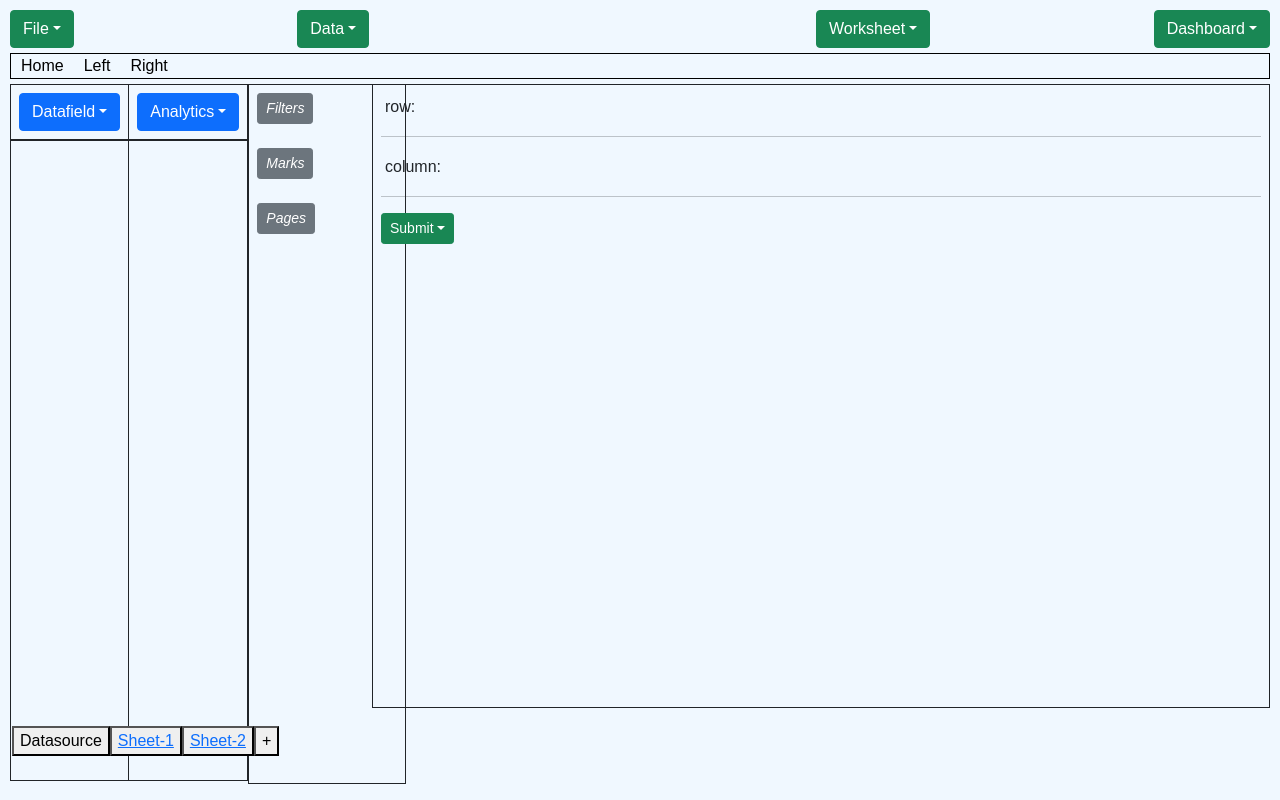
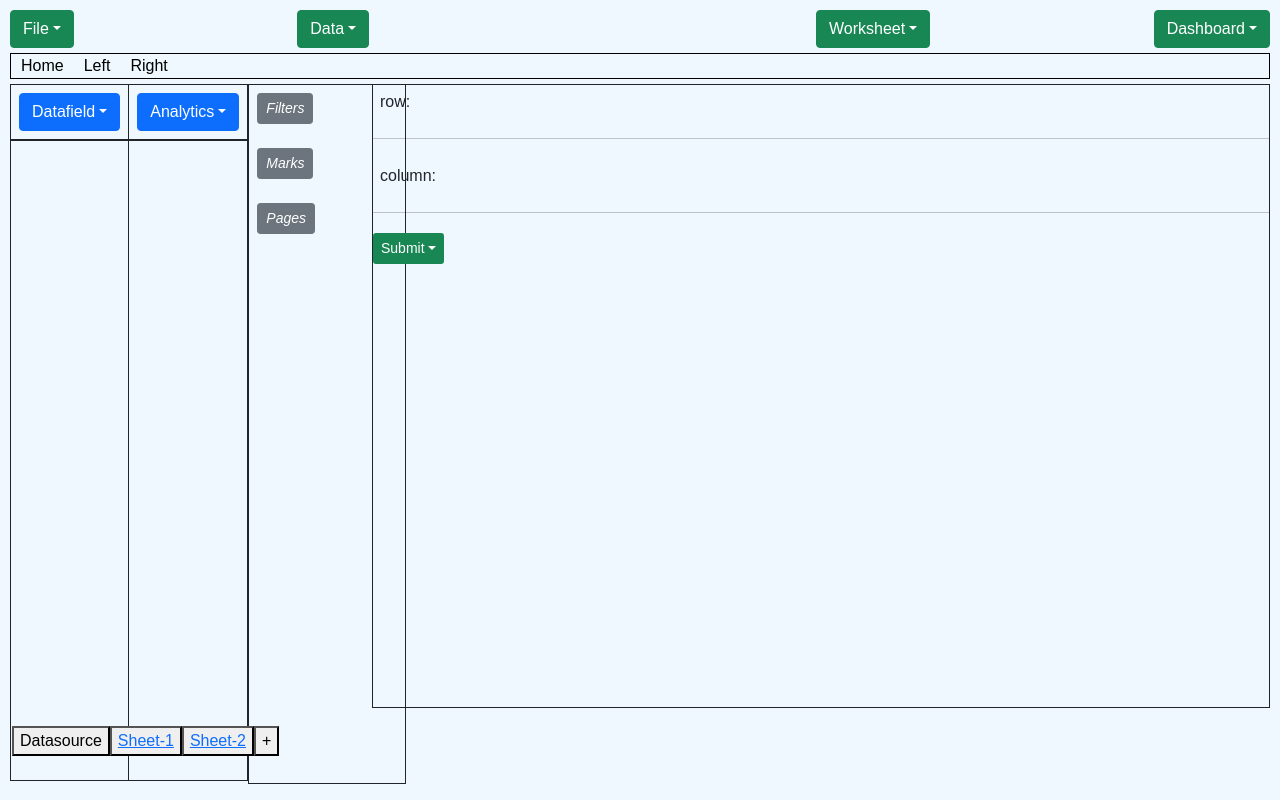
Before and after one commit to junaid9248/practiceapp, a React (Create React App) app: page /sheet in a window 1280 px wide. Built offline with nearby package versions, Linux system fonts and the light colour scheme.

Commit message:
Fully working drag and drop with delete button

```diff
--- a/src/sheet1.jsx
+++ b/src/sheet1.jsx
@@ -8,19 +8,13 @@ import Sheet2Context from './Context'
 import './styling/App.css'
 import Home from './homepage'
 import { saveAs} from 'file-saver';
-import DraggingListComponents from './datafield_drag';
+import {FiTrash} from 'react-icons/fi';
 
 
 function Sheets() {
 
   const values=useContext(Sheet2Context);
-  // const values1=useContext(DatafieldContext);
-
   const navigate=new useNavigate();
-
-  // we will assign the values and keys of the extracted header to new objects
-
-
 
   const downloadFile= ()=>{
 
@@ -32,90 +26,71 @@ function Sheets() {
    }
 
 
-
+   //To set values of the datafield dropdown
    const [dragList, setDragList] = useState(Object.values(values.TableHeader.current))
-    console.log((dragList))
-
 
     const [dragging, setDragging]=useState(false)
-
-    //This ref will be used to store the value of the key of the component being dragged
     const draggingItem = useRef();
-
     const dragNode= useRef();
 
     const [rowList,setRowlist]=useState([])
+    const [columnList, setcolumnList] = useState([])
+    const [active, setActive] = useState(false)
+    const [showButtonR, setshowButtonR]= useState(false)
+    const [showButtonC, setshowButtonC]= useState(false)
+    //Drag handlers
+    const dragstartHandler=(d, param,param1)=>
+    {
+      setDragging(true);
+      console.log("drag has started, now dragging=>",param,param1)
+
+      draggingItem.current=param1;
 
 
-    const detect = useRef(false)
-
-    const dragstartHandler=(d, param,param1)=>{
-
-      setDragging(true);
-      console.log("drag has started, now dragging=>",param)
-
-      //setting the value of the item being dragged to that of the new ref draggingItem
-      draggingItem.current=param1;
-      dragNode.current= d.target;
-      dragNode.current.addEventListener('dragend', dragendHandler)
-
-      console.log("This is being dragged",param1)
     }
 
 
-    const dragenterHandler=(e,params)=>{
-        console.log('dragging now')
+  const dropHandler=()=>{
+    setshowButtonR(true)
+    console.log("Drag has ended...")
+    setDragging(false);
+    const draggingItemobj= Object.values(draggingItem.current)
+
+    const dragarray=Object.keys(draggingItemobj).map(
+    index=> {return draggingItemobj[index]})
+
+      setRowlist(dragarray)
+
+    console.log(rowList)
+
+
+  }
+  const dropHandler1=()=>{
+    setshowButtonC(true)
+    console.log("Drag has ended...")
+    setDragging(false);
+    const draggingItemobj= Object.values(draggingItem.current)
+
+    const dragarray=Object.keys(draggingItemobj).map(
+    index=> {return draggingItemobj[index]})
+
+    setcolumnList(dragarray)
+
+    console.log(columnList)
   }
 
-    const dragendHandler =()=>{
-
-    console.log("Drag has ended...")
-    setDragging(false);
-    dragNode.current.removeEventListener('dragend', dragendHandler);
-
-    dragNode.current=null;
-
-   const draggingItemobj= Object.values(draggingItem.current)
-
-   const draggingitemarray=Object.keys(draggingItemobj).map(
-     index=> {
-    return draggingItemobj[index]
+  const clearrowParameter=()=>{
+    var newlist=rowList;
+    newlist.splice(0,1);
+    setRowlist([...newlist])
+    setshowButtonR(false)
   }
-    )
-
-  setRowlist(draggingitemarray)
-  console.log(rowList)
+  const clearcolumnParameter=()=>{
+    var newlist=columnList;
+    newlist.splice(0,1);
+    setcolumnList([...newlist])
+    setshowButtonC(false)
   }
-
-
-
-  const dropHandler =()=>{
-    if(detect.current=true)
-   {return rowList.map((val,index)=>
-    <td key={index}> {val} </td>)
-
-   }
-  }
-
-
-
-
-  // const dropHandler=()=>{
-
-  //   if (draggingItem.current !== null)
-  //   {const draggingItemobj= Object.values(draggingItem.current)
-
-  //  const draggingitemarray=Object.keys(draggingItemobj).map(
-  //    index=> {
-  //      return draggingItemobj[index]
-  //    }
-  //  )
-
-  //  setRowlist(draggingitemarray)
-  //  console.log(setRowlist)
-  //   }
-
-  // }
 
 
   return (
@@ -170,10 +145,8 @@ function Sheets() {
         </button>
         <ul className="dropdown-menu dnd-group" aria-labelledby="datafield-button" >
           <h6 className='dropdown-header'>Measurement 1</h6>
-            {/* <div class="dropdown-divider"></div> */}
-
-          {dragList.map((val,key) => (<li key={key} draggable onDragStart={(d)=>dragstartHandler(d,{key},{val})}
-          onDragEnter={dragenterHandler } className={ "dropdown-item dnd-items"}> {val} </li>))}
+          {dragList.map((val,key) => (<li  key={key} draggable onDragStart={(d)=>dragstartHandler(d,{key},{val})}
+          className={ "dropdown-item dnd-items"}> {val} </li>))}
 
 
         </ul>
@@ -209,39 +182,48 @@ function Sheets() {
   </table>
 </div>
 
-  <table className='table table-bordered border-dark' style={{justifyContent:'right'}}  >
+  <table className='table table-bordered border-dark' style={{justifyContent:'right', border:'1px solid black'}}  >
   <tbody >
+          <tr style={{display: 'flex', flexDirection:'row', border:'none', alignItems:'center' }}>
+          <h6 style={{margin:'5px', padding:'2px'}}>row:</h6>
+          <div style={{padding:'0px',marginLeft:'0.25rem'}}>
+                <table>
                   <tr>
+              <div className='row-div'
+                onDragOver={(e)=>{e.preventDefault()}}
+                onDrop={()=> dropHandler()}>
+                {rowList[0]}
 
-      <td >
-        <tr style={{display: 'flex', flexDirection:'row'}}>
-          <h6 style={{margin:'0px', padding:'0.25rem'}}>row:</h6>
-          <div className='row-div' style={{padding:'0px',marginLeft:'0.25rem'}}>
-                <table>
-                <tr onDragOver={()=>{detect.current=true;}}
-                onDrop={dropHandler}>
+                { showButtonR ? <button className='delete-button row-button' onClick={()=>clearrowParameter()}>
+                  <FiTrash height='1rem'/>
+                </button> : null }
 
-
-                  {/* {rowList.map((val,index)=>
-                  <td key={index}> {val} </td>)} */}
-
+              </div>
+              {/* {rowlist===null ?' hide-button' : 'delete-button row-button' } */}
               </tr>
               </table>
               </div>
 
         </tr>
-        <hr/>
-        <tr style={{display: 'flex', flexDirection:'row'}}>
-          <h6 style={{margin:'0px', padding:'0.25rem'}}>column:</h6>
-          <div className='column-div' style={{padding:'0px',marginLeft:'0.25rem'}}>
 
+        <hr style={{margin:'20px 0px'}}/>
+
+        <tr style={{display: 'flex', flexDirection:'row', border:'none', alignItems:'center'}}>
+          <h6 style={{margin:'5px', padding:'2px'}}>column:</h6>
+          <div className='column-div'
+          onDragOver={(e)=>{e.preventDefault()}}
+          onDrop={()=> dropHandler1()}>
+                {columnList[0]}
+                { showButtonC ? <button className='delete-button row-button' onClick={()=>clearcolumnParameter()}>
+                  <FiTrash height='1rem'/>
+                </button> : null }
           </div>
         </tr>
-        <hr/>
+        <hr style={{margin:'20px 0px'}}/>
         <button type="button" className="btn btn-success btn-sm dropdown-toggle" data-bs-toggle="dropdown" aria-expanded="false">Submit
-        </button> </td>
+        </button>
 
-    </tr>
+
     {/* <tr>
        <td>
 
```
Lines whose indentation alone changed are shown as unchanged.
